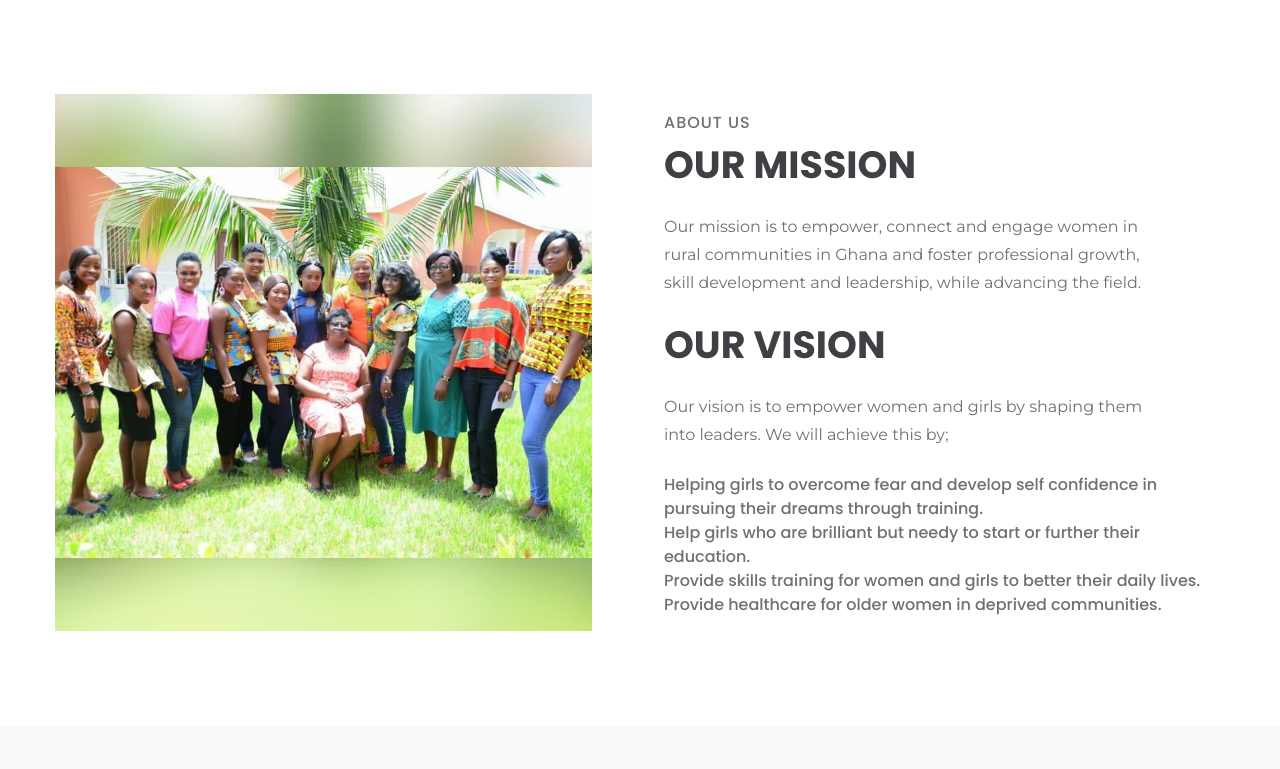
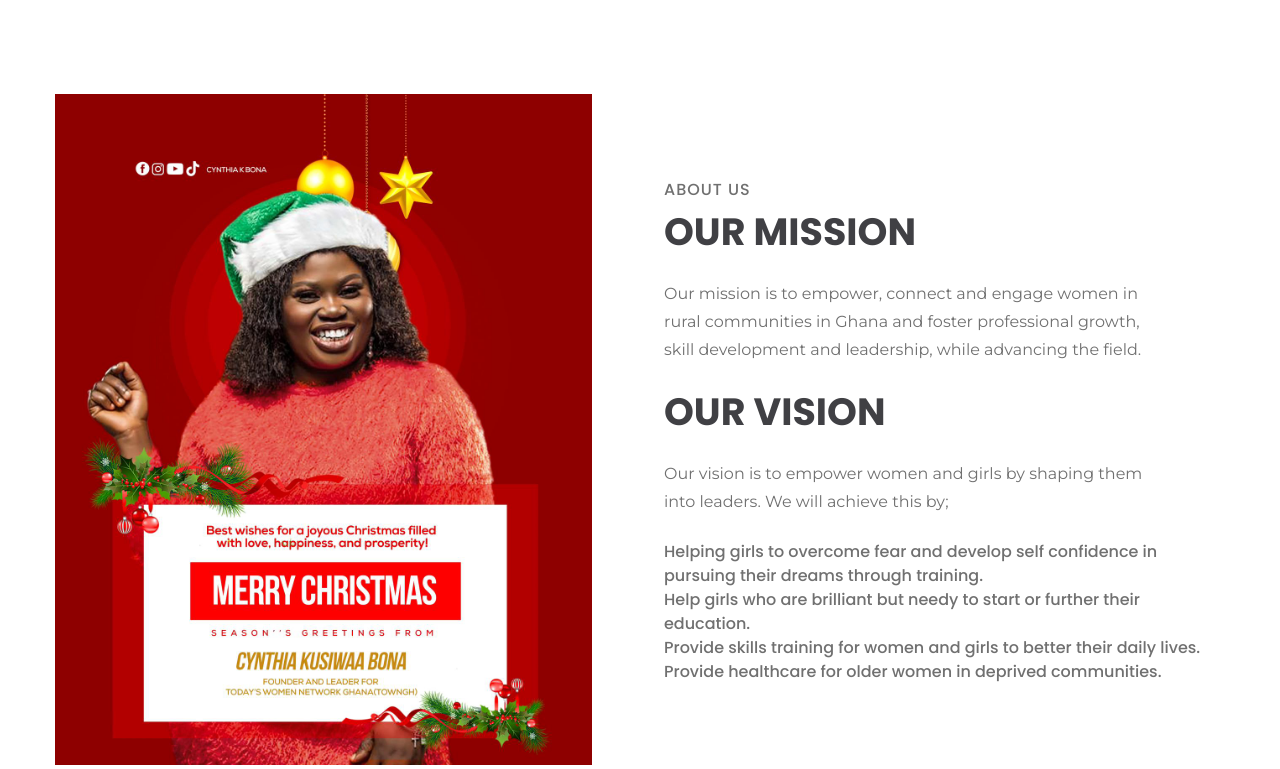
Before and after one commit to jkyereh/towngh, a plain HTML site: page index.html in a window 1280 px wide. Shown: the part 796-1565 px from the top of the page. Drawn offline with Linux system fonts and the light colour scheme.

Commit message:
xmas edit

```diff
--- a/index.html
+++ b/index.html
@@ -128,7 +128,7 @@
     <div class="container py-md-5 py-2">
         <div class="row w3l-row">
             <div class="col-lg-6 w3l-image pe-lg-5 mb-lg-0 mb-md-5 mb-4">
-                <img src="assets/images/mission.jpeg" alt="" class="img-fluid">
+                <img src="assets/images/christmas.jpeg" alt="" class="img-fluid">
             </div>
             <div class="col-lg-6 w3l-about-info px-lg-4 align-center">
                 <h6 class="w3l-title-small mb-1">About Us</h6>
```
Also changed, not shown: assets/images/christmas.jpeg (added), assets/images/xmas.jpeg (added).
